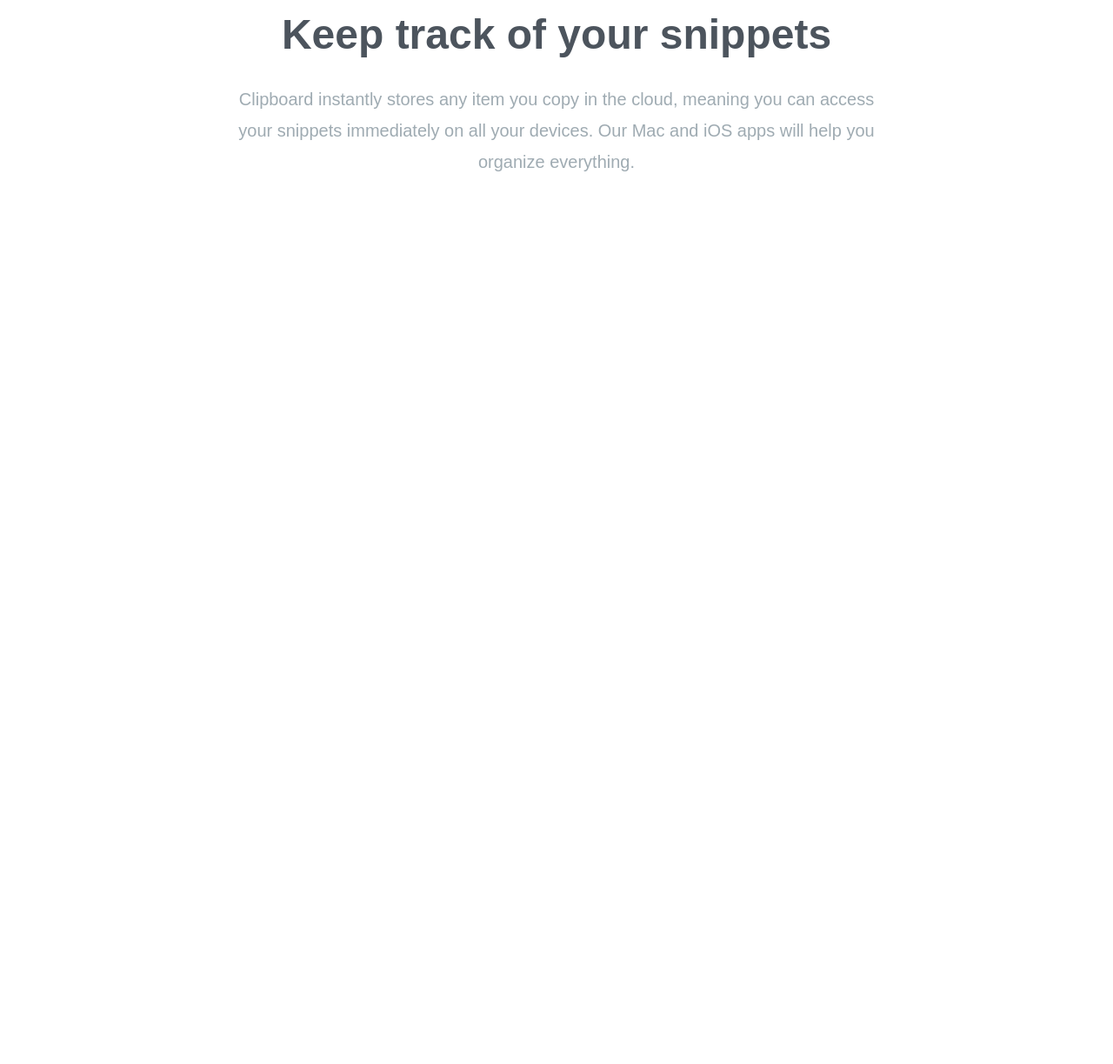
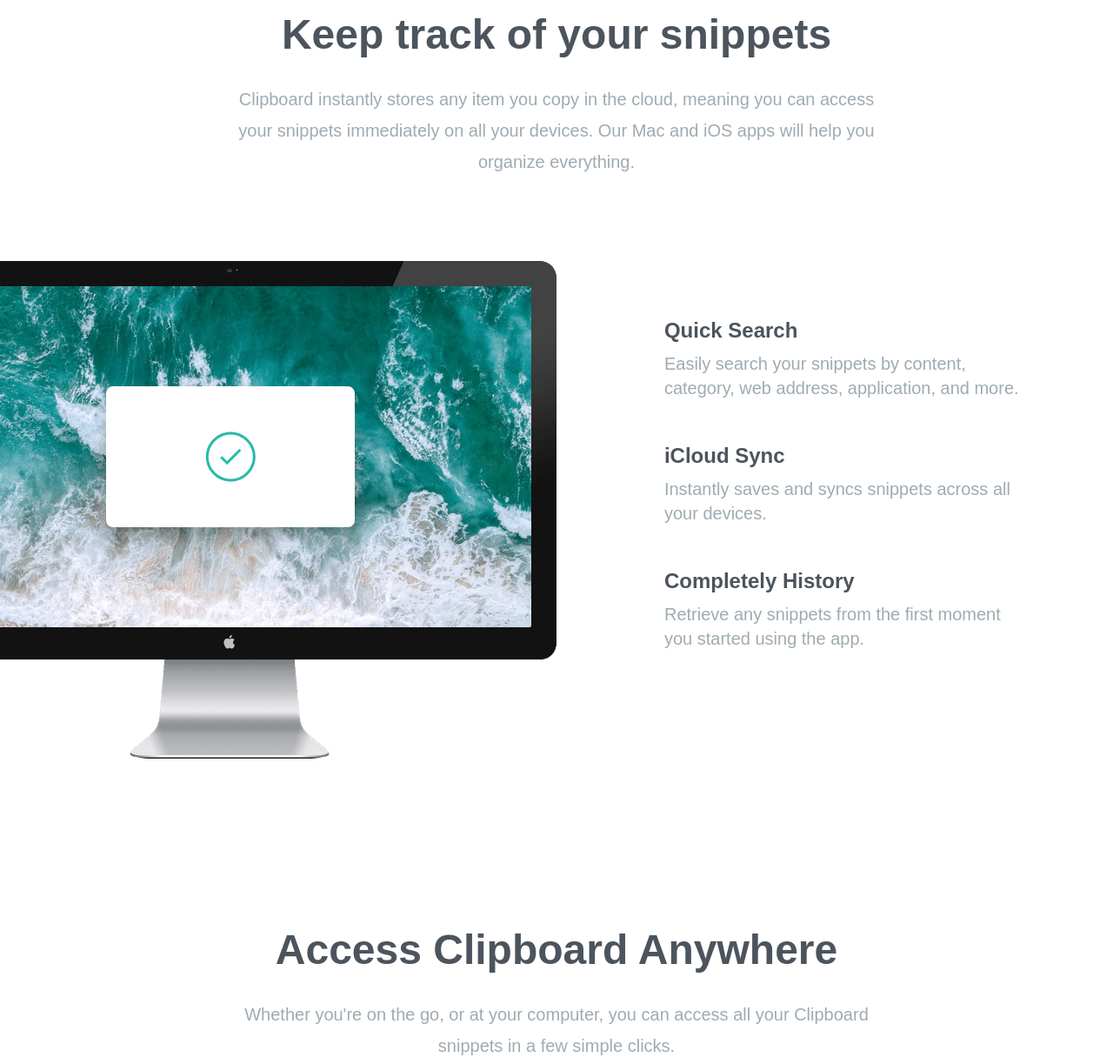
Before and after one commit to iceicles/tailwind, a website: page clipboard/index.html in a window 1280 px wide. Shown: the part 705-1928 px from the top of the page at 87% size. Before the commit the page ends 1005 px from the top, so only its background shows below. Drawn offline with Linux system fonts and the light colour scheme; a web font is replaced by a local one.

Commit message:
features section & items

```diff
--- a/clipboard/index.html
+++ b/clipboard/index.html
@@ -13,7 +13,7 @@
 <body>
   <!-- hero section -->
    <section id="hero">
-    <div class="section-container mb-40 px-10 pt-16">
+    <div class="section-container mb-40 pt-16">
       <img src="images/logo.svg" alt="" class="mx-auto my-16">
       <h3>
         A history of everything you copy
@@ -37,7 +37,7 @@
 
    <!-- snippets section -->
     <section id="snippets">
-      <div class="section-container my-20 px-10">
+      <div class="section-container my-20">
         <h3>
           Keep track of your snippets
         </h3>
@@ -48,5 +48,54 @@
         </p>
       </div>
     </section>
+
+    <!-- features section -->
+     <section id="features">
+      <div class="section-container my-20">
+        <div class="relative flex flex-col md:flex-row md:space-x-32">
+          <!-- image -->
+          <div class="md:w-1/2">
+            <img src="images/image-computer.png" alt="computer monitor" class="md:absolute top-0 right-[50%]">
+          </div>
+          <!-- items container -->
+           <div class="flex flex-col mt-16 mb-24 space-y-12 text-xl md:w-1/2 md:mb-60 md:text-left md:pl-16">
+            <!-- item 1 -->
+            <div>
+              <h5>Quick Search</h5>
+              <p class="text-grayishBlue">
+                Easily search your snippets by content, category, web address,
+                application, and more.
+              </p>
+            </div>
+            <!-- item 2 -->
+            <div>
+              <h5>iCloud Sync</h5>
+              <p class="text-grayishBlue">
+                Instantly saves and syncs snippets across all your devices.
+              </p>
+            </div>
+            <!-- item 3 -->
+            <div>
+              <h5>Completely History</h5>
+              <p class="text-grayishBlue">
+                Retrieve any snippets from the first moment you started using
+                the app.
+              </p>
+            </div>
+           </div>
+        </div>
+      </div>
+     </section>
+
+     <!-- access anywhere section -->
+      <section id="access">
+        <div class="section-container my-20">
+          <h3>Access Clipboard Anywhere</h3>
+          <p class="max-w-3xl mx-auto mb-24 text-xl leading-9 text-center text-grayishBlue">
+            Whether you're on the go, or at your computer, you can access all your Clipboard snippets in a few simple clicks.
+          </p>
+          <img src="images/image-devices.png" alt="devices" class="mx-auto">
+        </div>
+      </section>
 </body>
 </html>
--- a/clipboard/input.css
+++ b/clipboard/input.css
@@ -6,6 +6,10 @@
   h3 {
     @apply mb-8 text-4xl font-bold text-darkGrayishBlue md:text-5xl;
   }
+
+  h5 {
+    @apply mb-2 text-2xl font-bold text-darkGrayishBlue;
+  }
 }
 
 .button-container {
@@ -13,7 +17,7 @@
 }
 
 .section-container {
-  @apply max-w-6xl mx-auto text-center;
+  @apply max-w-6xl mx-auto text-center px-10;
 }
 
 body {
```
Also changed, not shown: clipboard/css/style.css.
